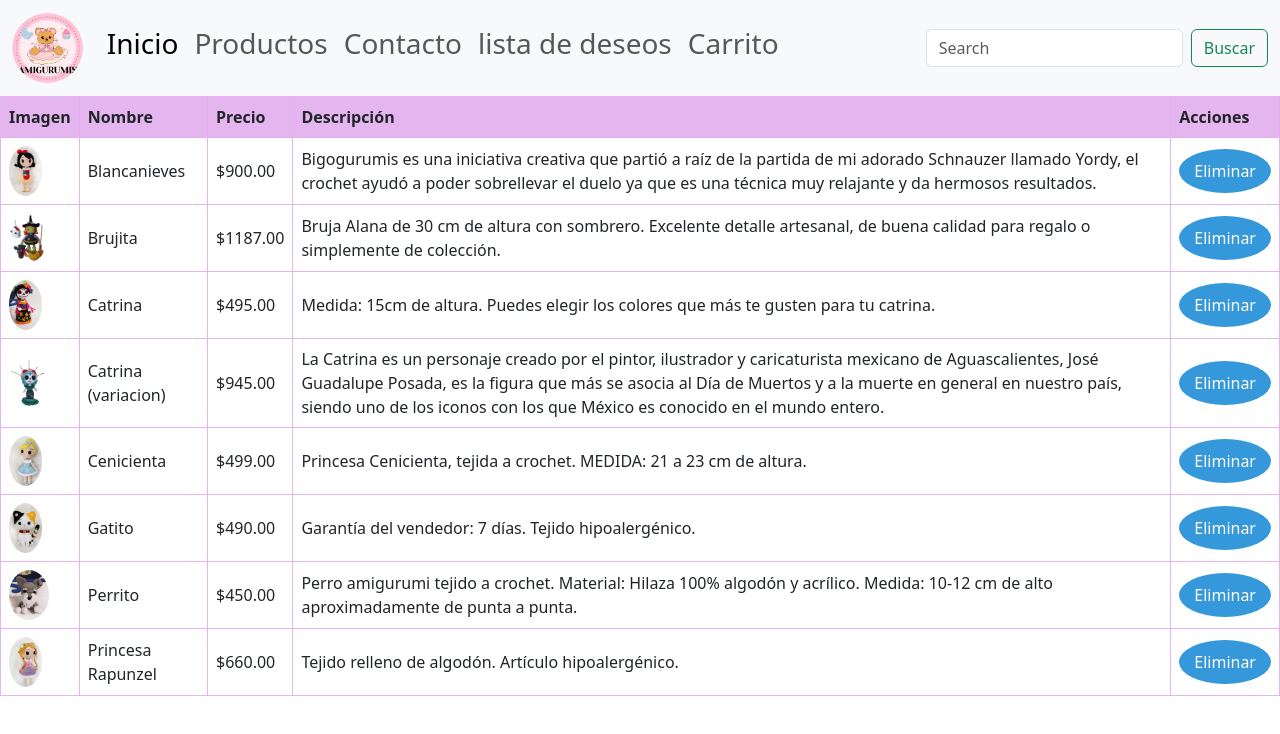
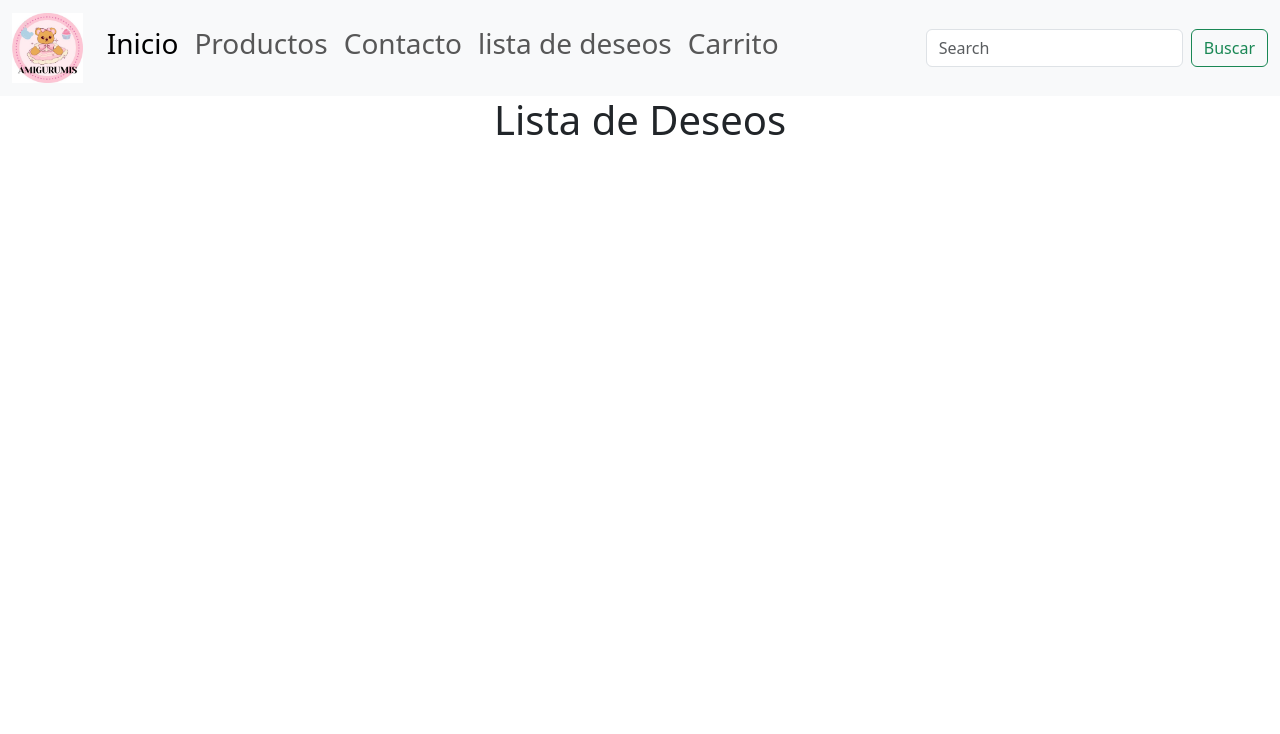
Before and after one commit to JoahanOrtega/JoahanOrtega.github.io, a website: page listaDeseos.html in a window 1280 px wide. Drawn offline with nearby package versions, Linux system fonts and the light colour scheme.

Commit message:
usuario_lista

```diff
--- a/listaDeseos.html
+++ b/listaDeseos.html
@@ -1,5 +1,6 @@
 <!DOCTYPE html>
 <html lang="es">
+
 <head>
     <meta charset="UTF-8">
     <!-- Google tag (gtag.js) -->
@@ -15,39 +16,12 @@
     <title>Lista de Deseos</title>
     <link href="https://cdn.jsdelivr.net/npm/bootstrap@5.3.2/dist/css/bootstrap.min.css" rel="stylesheet"
         integrity="sha384-T3c6CoIi6uLrA9TneNEoa7RxnatzjcDSCmG1MXxSR1GAsXEV/Dwwykc2MPK8M2HN" crossorigin="anonymous">
-    <style>
 
-        table {
-            border-collapse: collapse;
-            width: 100%;
-        }
+    </head>
 
-        th, td {
-            border: 1px solid #e3b1eeef;
-            padding: 8px;
-            text-align: left;
-        }
-
-        th {
-            background-color: #e3b1eeef;
-        }
-
-        img {
-            border-radius: 50%; /* Hace que las imágenes sean redondas */
-        }
-
-        .eliminar-btn {
-            border: none;
-            border-radius: 50%; /* Hace que el botón sea redondo */
-            background-color: #3498db; /* Color azul */
-            color: #fff; /* Texto en color blanco */
-            padding: 10px 15px;
-            cursor: pointer;
-        }
-    </style>
-</head>
 <body>
-    <header> <nav class="navbar navbar-expand-lg bg-body-tertiary">
+    <header>
+        <nav class="navbar navbar-expand-lg bg-body-tertiary">
             <div class="container-fluid">
                 <a class="navbar-brand" href="index.html" title="index"><img src="img/logo.jpeg" height="70px" alt="logo"
                         title="logo"></a>
@@ -77,62 +51,80 @@
                 </div>
 
             </div>
+        </nav>
+    </header>
 
-    </nav></header>
+    <section>
+        <h1 style="text-align: center;">Lista de Deseos</h1>
+    </section>
+
+    <div class="container">
+        <!-- Agrega un contenedor con el ID 'wishlist-container' para mostrar los productos -->
+        <div class="row row-cols-1 row-cols-md-3 g-4" id="wishlist-container">
+            <!-- El contenido de los productos en la lista de deseos se cargará aquí con JavaScript -->
+        </div>
+    </div>
 
 
-    <table id="tablaDeseos">
-        <thead>
-            <tr>
-                <th>Imagen</th>
-                <th>Nombre</th>
-                <th>Precio</th>
-                <th>Descripción</th>
-                <th>Acciones</th>
-            </tr>
-        </thead>
-        <tbody id="listaDeseos">
-            <!-- Aquí se cargarán los elementos de la lista de deseos dinámicamente con JavaScript -->
-        </tbody>
-    </table>
+
+    <!-- Bootstrap JS y Popper.js, asegúrate de incluirlos si no lo has hecho -->
+    <script src="https://cdn.jsdelivr.net/npm/bootstrap@5.3.2/dist/js/bootstrap.bundle.min.js" integrity="sha384-C6RzsynM9kWDrMNeT87bh95OGNyZPhcTNXj1NW7RuBCsyN/o0jlpcV8Qyq46cDfL" crossorigin="anonymous"></script>
 
     <script>
-        document.addEventListener("DOMContentLoaded", function () {
-            // Obtener la referencia al elemento tbody de la tabla
-            const listaDeseosTable = document.getElementById("listaDeseos");
+      // Cambiamos de const a let para permitir la reasignación de valores
+    let listaDeseos = JSON.parse(localStorage.getItem('listaDeseos')) || [];
 
-            // Hacer una solicitud para obtener los datos del archivo JSON
-            fetch("deseos.json")
-                .then(response => response.json())
-                .then(data => {
-                    // Iterar sobre los objetos en el JSON y crear filas de la tabla en el HTML
-                    data.forEach(deseo => {
-                        // Crear una fila para cada producto
-                        const productRow = document.createElement("tr");
+// Función para mostrar productos en la lista de deseos
+function mostrarListaDeseos() {
+    const container = document.getElementById('wishlist-container');
 
-                        // Crear la estructura HTML de la fila
-                        productRow.innerHTML = `
-                            <td><img src="${deseo.imagen}" alt="${deseo.nombre}" title="${deseo.nombre}" height="50px"></td>
-                            <td>${deseo.nombre}</td>
-                            <td>$${deseo.precio.toFixed(2)}</td>
-                            <td>${deseo.descripcion}</td>
-                            <td><button class="eliminar-btn" onclick="eliminarProducto(this)">Eliminar</button></td>
+    // Limpiar contenido existente
+    container.innerHTML = '';
+
+    listaDeseos.forEach(producto => {
+        const card = document.createElement('div');
+        card.className = 'col';
+        card.innerHTML = `
+            <div class="card h-100">
+                <img src="${producto.imagen}" class="card-img-top" alt="${producto.nombre}">
+                <div class="card-body">
+                    <h5 class="card-title">${producto.nombre}</h5>
+                    <p class="card-text">${producto.descripcion}</p>
+                    <p class="card-text">Stock: ${producto.stock}</p>
+                    <p class="card-text">Precio: $${producto.precio.toFixed(2)}</p>
+
+                    <div class="d-grid gap-2">
+                        <button class="btn btn-primary btn-sm eliminar-btn" onclick="eliminarDeListaDeseos(${producto.id})">Eliminar</button>
+                        <button class="btn btn-primary btn-sm comprar-btn" onclick="comprarProducto(${producto.id})">Comprar</button>
+                    </div>
+                </div>
+            </div>
         `;
 
-                        // Agregar la fila a la tabla
-                        listaDeseosTable.appendChild(productRow);
+        container.appendChild(card);
     });
-                })
-                .catch(error => console.error("Error al cargar el JSON:", error));
-        });
+}
 
-        function eliminarProducto(button) {
-            // Obtener la fila actual
-            const row = button.closest("tr");
+// Llama a la función para mostrar productos en la lista de deseos al cargar la página
+window.onload = mostrarListaDeseos;
 
-            // Eliminar la fila
-            row.remove();
+// Cambiamos a una función de flecha para garantizar el contexto correcto
+const eliminarDeListaDeseos = (id) => {
+    // Filtra la lista de deseos para excluir el producto con el ID proporcionado
+    listaDeseos = listaDeseos.filter(producto => producto.id !== id);
+
+    // Actualiza la lista de deseos en el almacenamiento local
+    localStorage.setItem('listaDeseos', JSON.stringify(listaDeseos));
+
+    // Vuelve a mostrar la lista de deseos actualizada
+    mostrarListaDeseos();
+}
+
+// Función para comprar productos
+function comprarProducto(id) {
+ //...
 }
     </script>
 </body>
+
 </html>
```
Also changed, not shown: index.html (+32 -1 lines), perfilU.html (+1 -0 lines). Lines whose indentation alone changed are shown as unchanged.
